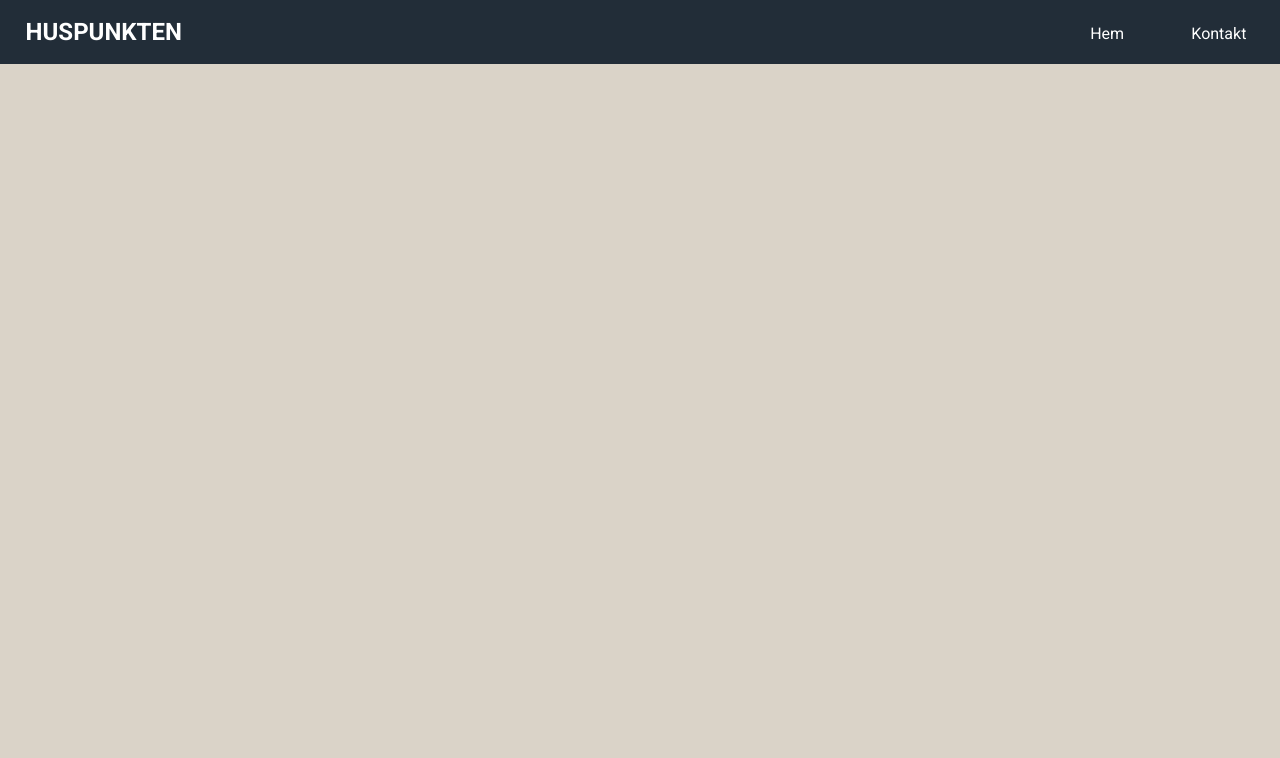
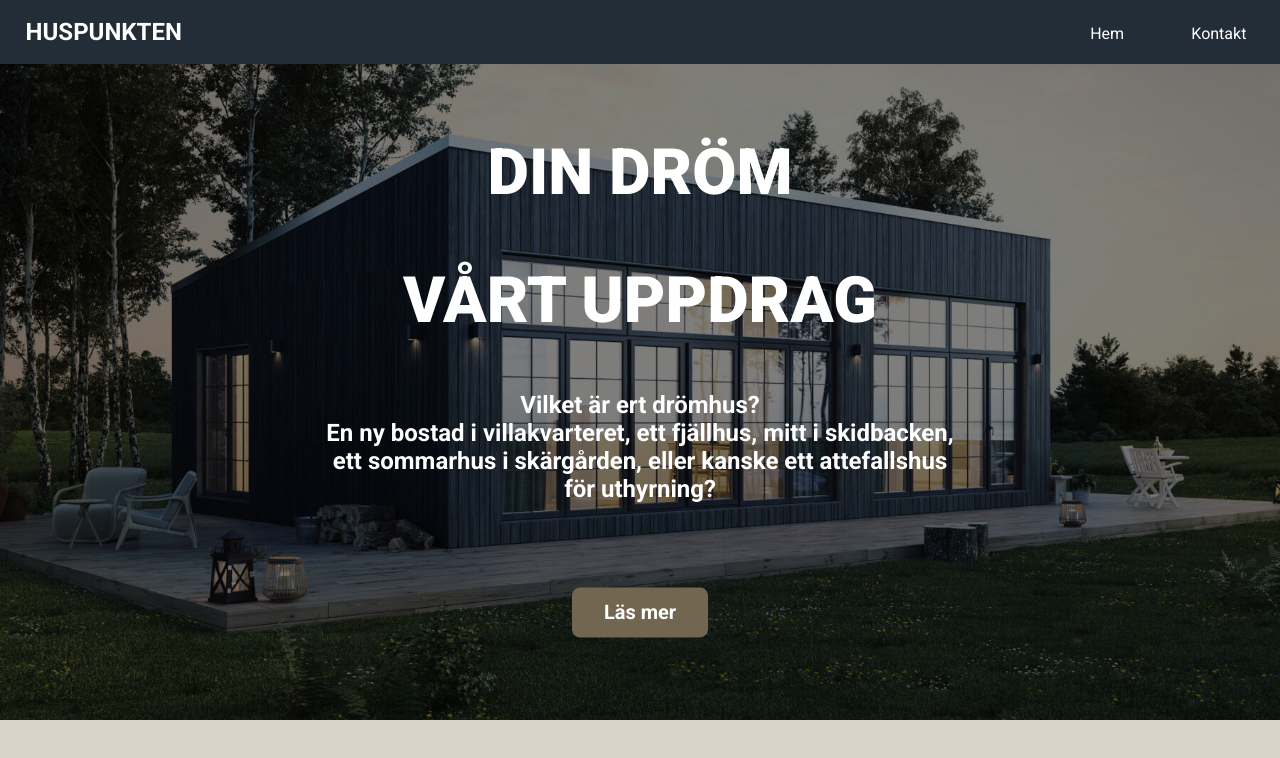
Before and after one commit to JohanCodeForFun/JSU-Avancera, a plain HTML site: page code-along/index.html in a window 1280 px wide. Drawn offline with Linux system fonts and the light colour scheme.

Commit message:
add hero image and text styling

```diff
--- a/code-along/index.html
+++ b/code-along/index.html
@@ -37,5 +37,20 @@
       </div>
     </nav>
     <!--Validated Above 2022-09-08 10:14-->
+
+    <!-- Hero section -->
+    <section class="hero-image">
+        <div class="hero-text">
+            <h1>DIN DRÖM</h1>
+            <h1>VÅRT UPPDRAG</h1>
+            <H2 id="usp-text">
+                Vilket är ert drömhus? <br>
+                En ny bostad i villakvarteret, ett fjällhus, mitt i skidbacken, ett sommarhus i skärgården, eller kanske ett attefallshus för uthyrning?
+            </H2>
+
+            <button class="btn" onclick="window.location='https://www.iths.se'">Läs mer</button>
+        </div>
+    </section>
+
   </body>
 </html>
--- a/code-along/stylesheet.css
+++ b/code-along/stylesheet.css
@@ -6,7 +6,7 @@
 2. Body, html settings
 3. Buttons
 4. Navbar
-5.
+5. Hero Section
 6.
 7.
 */
@@ -230,3 +230,37 @@ body, html{
     }
 
 }
+
+
+/* 5. Hero Section */
+
+.hero-image {
+    background-image:
+    linear-gradient(rgba(0, 0, 0, 0.5), rgba(0, 0, 0, 0.5)),
+    url('/code-along/img/hus1.jpg');
+    height: 90vh;
+    background-position: center;
+    background-repeat: no-repeat;
+    background-size: cover;
+    position: relative;
+}
+
+/* linear-gradient(red, orange, yellow, green, blue, 0.5); */
+
+.hero-text {
+    text-align: center;
+    position: absolute;
+    top: 50%;
+    left: 50%;
+    transform: translate(-50%, -50%);
+    color: var(--white);
+}
+
+.hero-text h1 {
+    font-size: 4rem;
+    font-weight: 800;
+}
+
+.hero-image .btn {
+    margin-top: 5vw;
+}
```
